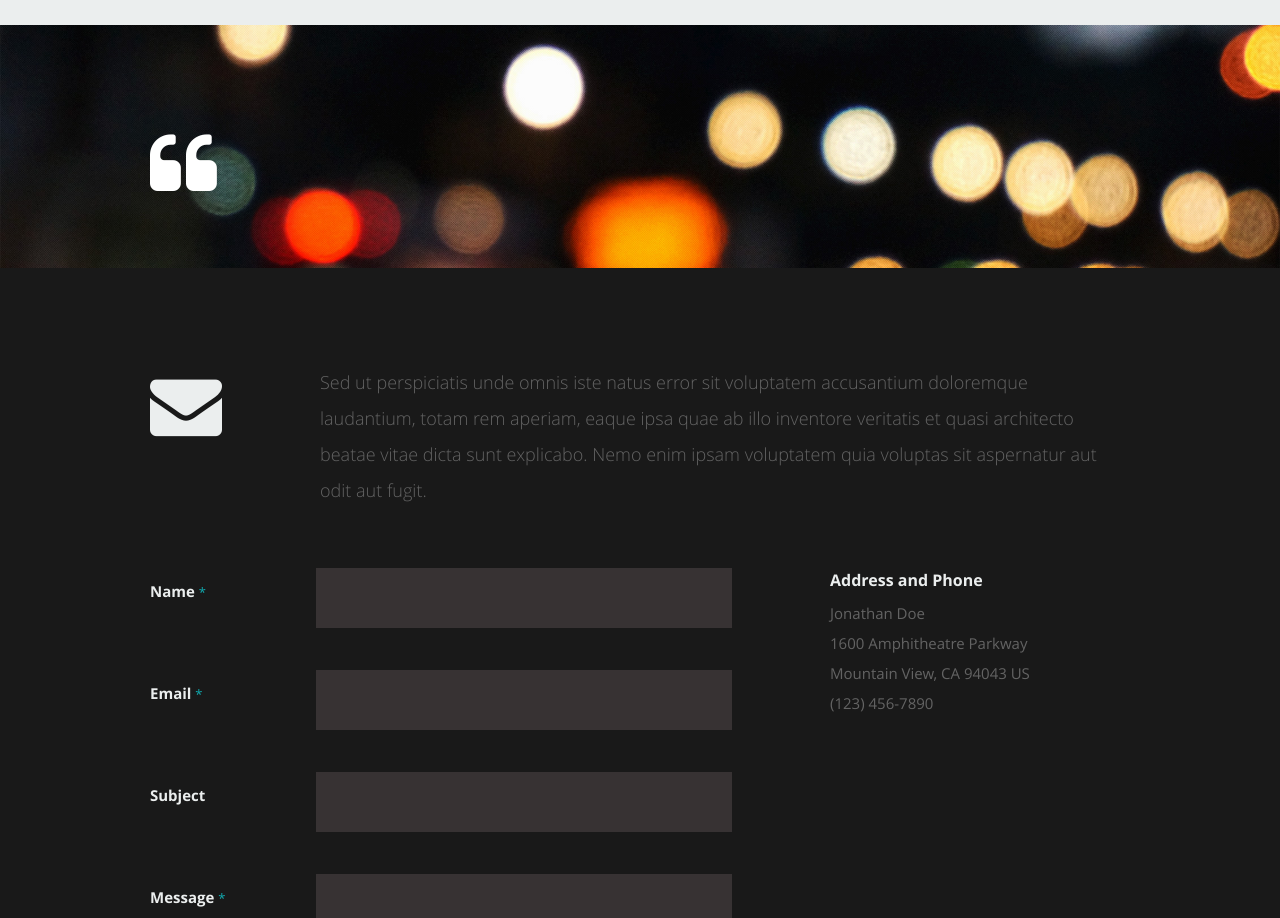
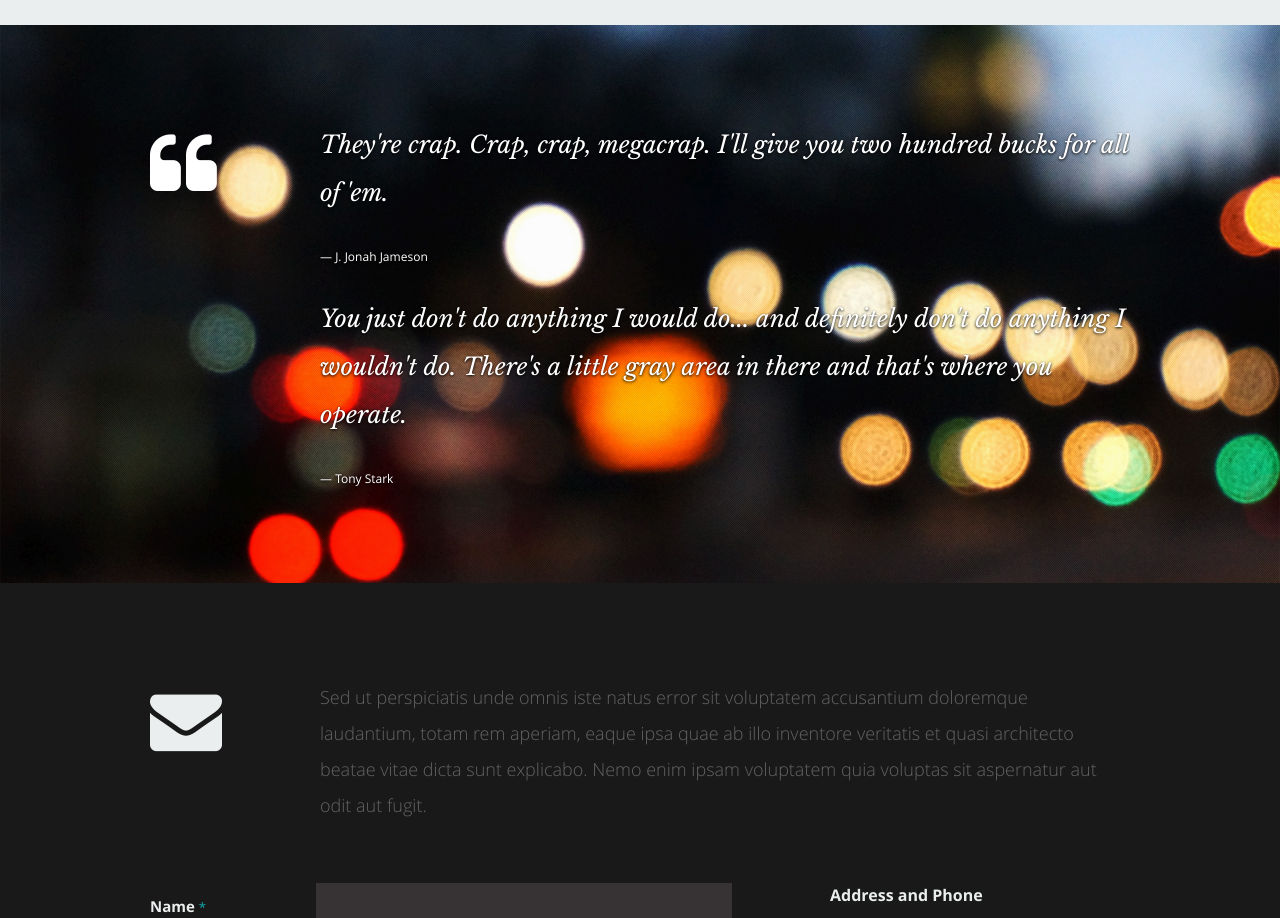
Before and after one commit to andrwsalcdo/react-resume, a React (Create React App) app: page / in a window 1280 px wide. Shown: the part 3620-4538 px from the top of the page. Built offline with nearby package versions, Linux system fonts and the light colour scheme.

Commit message:
add data to <Testimonials />

```diff
--- a/src/App.js
+++ b/src/App.js
@@ -45,7 +45,7 @@ class App extends Component {
            <About data={this.state.resumeData.main} />
            <Resume data={this.state.resumeData.resume} />
            <Portfolio data={this.state.resumeData.portfolio} />
-           <Testimonials />
+           <Testimonials data={this.state.resumeData.testimonials} />
            <Contact />
            <Footer />
         </div>
--- a/src/Components/Testimonials.js
+++ b/src/Components/Testimonials.js
@@ -1,8 +1,6 @@
-import React, { Component } from 'react';
+import React from 'react';
 
-class Testimonials extends Component {
-  render() {
-    return (
+const Testimonials = (props) => (
     <section id="testimonials">
         <div className="text-container">
             <div className="row">
@@ -10,34 +8,20 @@ class Testimonials extends Component {
                   <h1><span>Client Testimonials</span></h1>
               </div>
               <div className="ten columns flex-container">
-                      <div className="flexslider">
                     <ul className="slides">
+                        {props.data.testimonials.map(quote =>
                           <li>
                             <blockquote>
-                                  <p>Your work is going to fill a large part of your life, and the only way to be truly satisfied is
-                                  to do what you believe is great work. And the only way to do great work is to love what you do.
-                                  If you haven't found it yet, keep looking. Don't settle. As with all matters of the heart, you'll know when you find it.
-                                  </p>
-                                  <cite>Steve Jobs</cite>
+                              <p>{quote.text}</p>
+                              <cite>{quote.user}</cite>
                             </blockquote>
                           </li>
-                            <li>
-                                <blockquote>
-                                  <p>This is Photoshop's version  of Lorem Ipsum. Proin gravida nibh vel velit auctor aliquet.
-                                  Aenean sollicitudin, lorem quis bibendum auctor, nisi elit consequat ipsum, nec sagittis sem
-                                  nibh id elit. Duis sed odio sit amet nibh vulputate cursus a sit amet mauris.
-                                  </p>
-                                  <cite>Mr. Adobe</cite>
-                                </blockquote>
-                            </li>
+                        )}
                     </ul>
               </div>
             </div>
         </div>
-              </div>
       </section>
-    );
-  }
-}
+)
 
 export default Testimonials;
```
Lines whose indentation alone changed are shown as unchanged.
